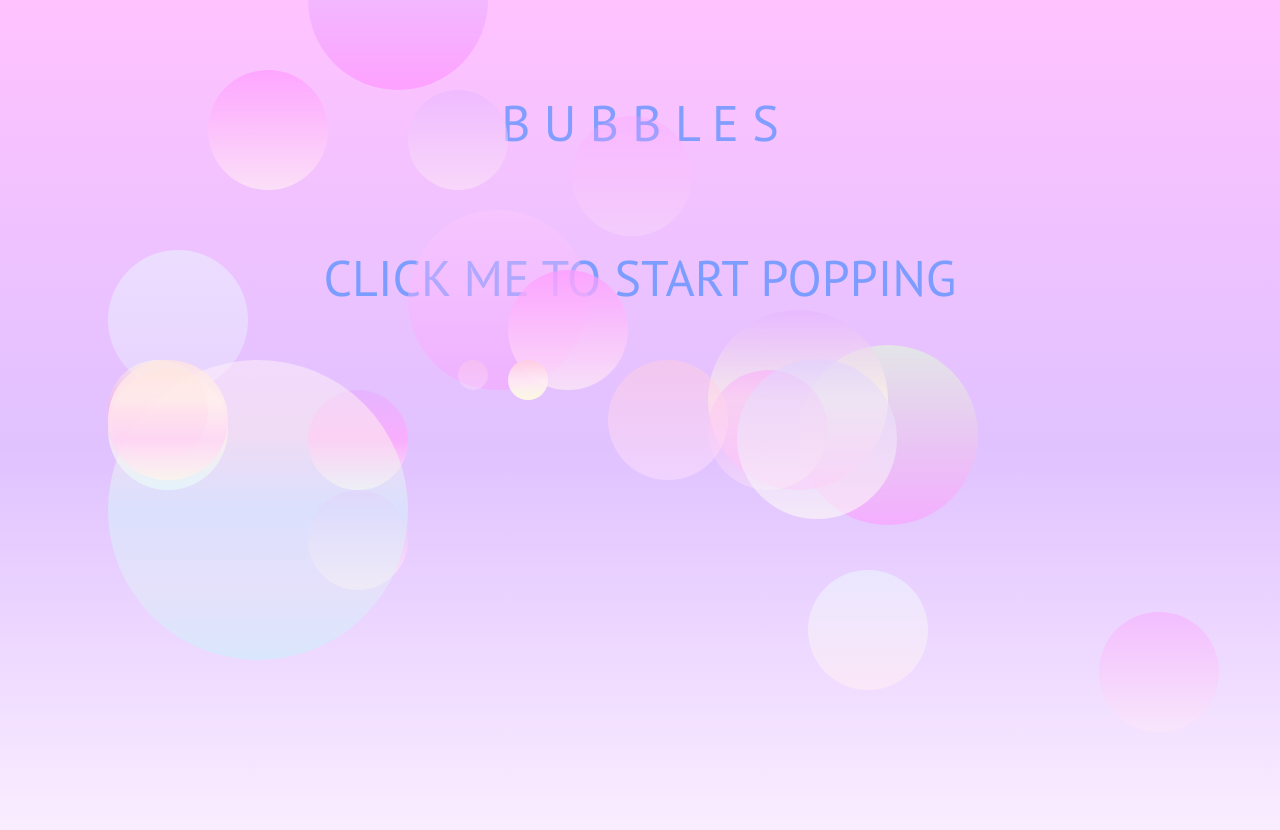
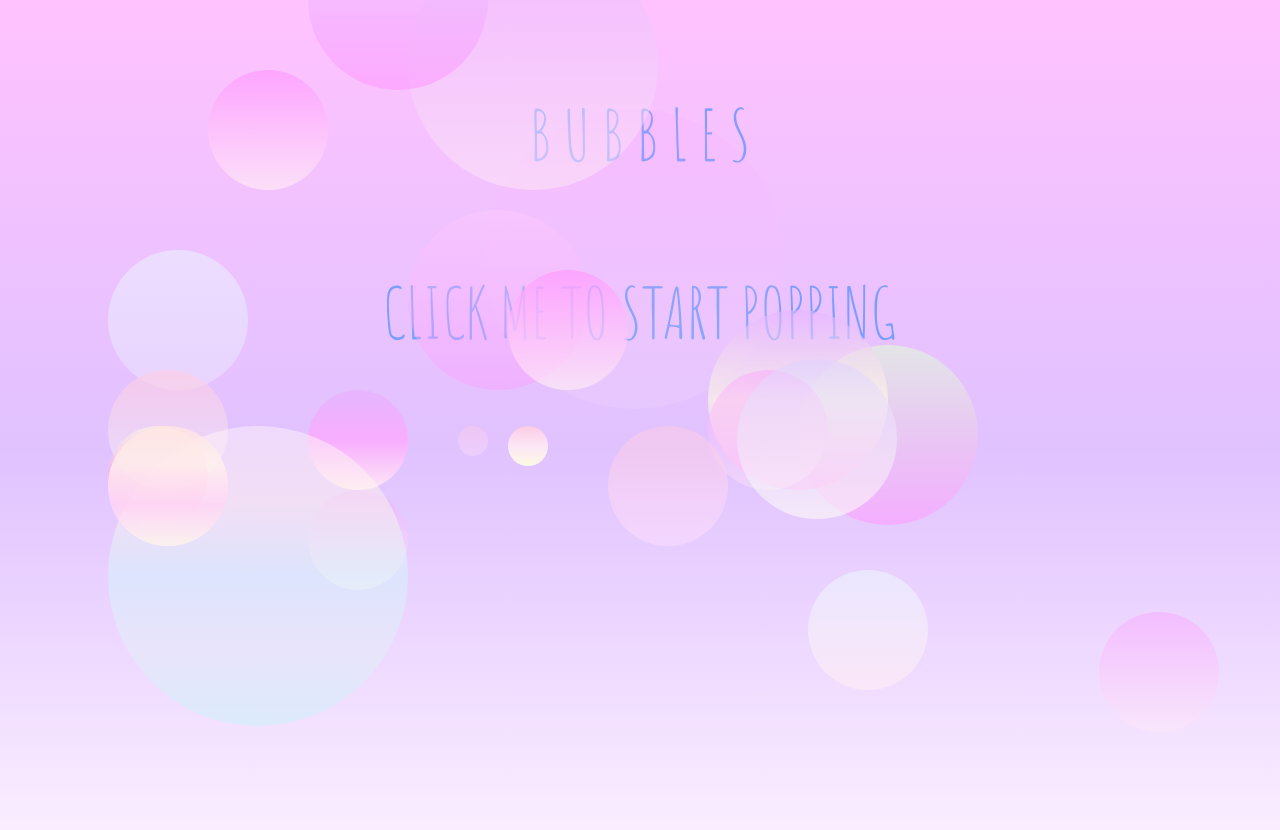
Before and after one commit to joeyaza/FIRST-WDI-PROJECT, a PHP site: page / in a window 1280 px wide. Shown: the top 830 px of the page. Run offline with PHP 8.4, Linux system fonts and the light colour scheme; some libraries are stand-ins or nearby versions.

Commit message:
done new font

```diff
--- a/app.js
+++ b/app.js
@@ -42,7 +42,7 @@
     };
 
 
-    $("body").prepend("<div id='bub2'><p> B U B B L E S </p><p>CLICK ME TO START POPPING</p></div>")
+    $("body").prepend("<div id='bub2'><p> B U B B L E S </p><p>  CLICK    ME    TO    START    POPPING  </p></div>")
     $("#bub2").click(function(){
       $("#bub2").fadeOut("slow");
       playerOnePlays()
--- a/index.html
+++ b/index.html
@@ -4,15 +4,14 @@
   <script src="https://ajax.googleapis.com/ajax/libs/jquery/2.1.4/jquery.min.js"></script>
   <script src="./app.js"></script>
   <link rel="stylesheet" type="text/css" href="./style.css">
-  <link href='https://fonts.googleapis.com/css?family=PT+Sans' rel='stylesheet' type='text/css'>
-
+  <link href='https://fonts.googleapis.com/css?family=Amatic+SC' rel='stylesheet' type='text/css'>
   <title></title>
 
 </head>
 <body>
-<audio loop autoplay>
+<!-- <audio loop autoplay>
   <source src="sounds/nemoegg.mp3" type="audio/mpeg">
-  </audio>
+  </audio> -->
     <div id = "content">
 
       <div class="circle" id="one"></div>
--- a/style.css
+++ b/style.css
@@ -6,20 +6,20 @@
 }
 
 
-#bub {
+/*#bub {
   position: absolute;
   z-index: 10;
   text-align: center;
   margin-left: 100px;
   opacity: 0.7;
 
-}
+}*/
 
 
 p {
 text-align: center;
-  font-size: 50px;
-  font-family: 'PT Sans', sans-serif;
+  font-size: 70px;
+  font-family: 'Amatic SC', cursive;
   color: #3385FF;
   opacity: 0.6;
   margin-top: 90px;
@@ -45,7 +45,7 @@
   position: absolute;
   left: 300px;
   top: 300px;
-  opacity: 0.8;
+  opacity: 0.7;
 
 }
 
@@ -61,13 +61,13 @@
 }
 
 #four {
-  width: 120px;
-  height: 120px;
+  width: 300px;
+  height: 300px;
   background: linear-gradient(#FF99FF, #FFEBF5);
-  border-radius: 60px;
+  border-radius: 150px;
   position: absolute;
   left: 100px;
-  opacity: 0.6;
+  opacity: 0.3;
 }
 
 #five {
@@ -111,7 +111,7 @@
   position: absolute;
   left: 300px;
   bottom: 300px;
-  opacity: 0.8;
+  opacity: 0.7;
 }
 
 #nine {
@@ -137,10 +137,10 @@
 }
 
 #eleven {
-  width: 100px;
-  height: 100px;
+  width: 250px;
+  height: 250px;
   background: linear-gradient(#E6B4FF, #FFEBF5);
-  border-radius: 50px;
+  border-radius: 125px;
   position: absolute;
   left: 400px;
   bottom: 700px;
@@ -221,7 +221,7 @@
   position: absolute;
   left: 300px;
   bottom: 800px;
-  opacity: 0.8;
+  opacity: 0.6;
 }
 
 #nineteen {
@@ -255,7 +255,7 @@
       position: absolute;
       left: 100px;
       bottom: 400px;
-      opacity: Math.random();
+      opacity: 0.6;
     }
 
     #twentytwo {
```
